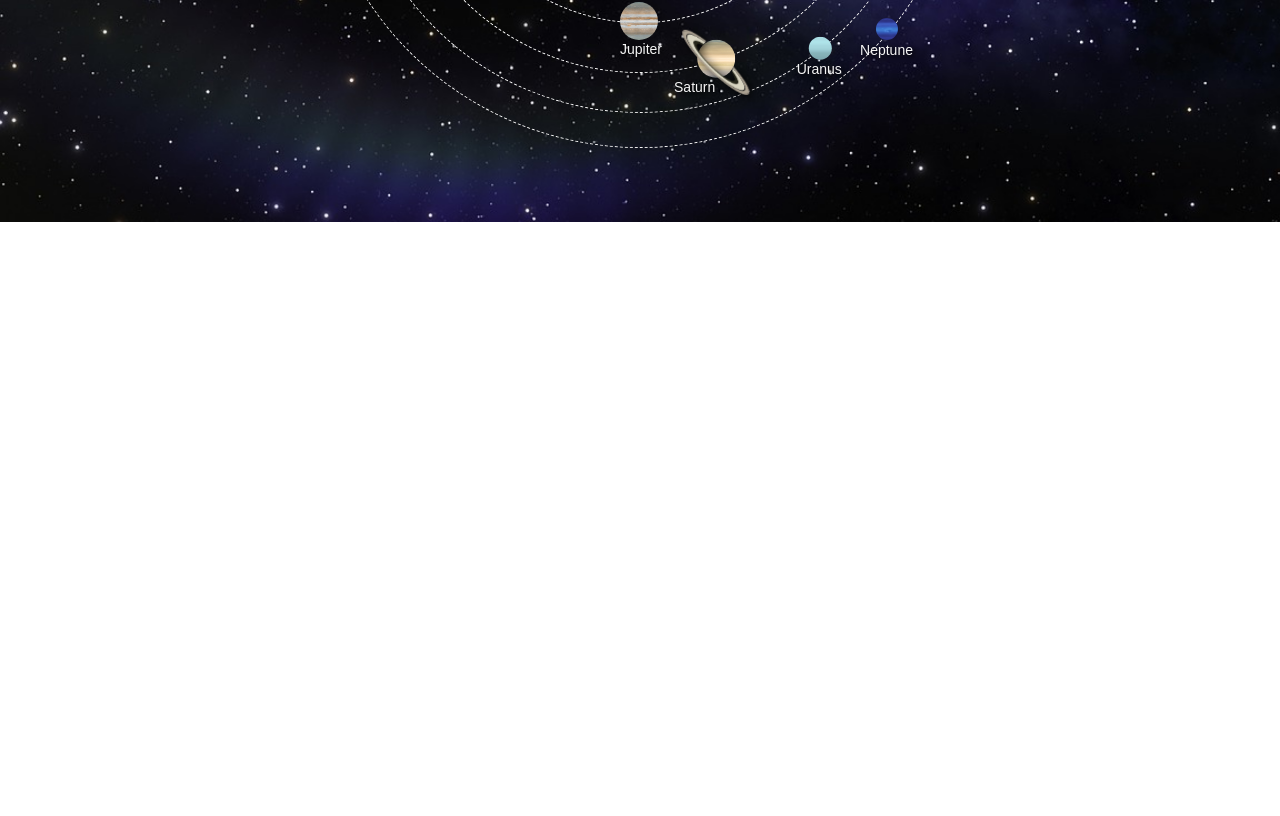
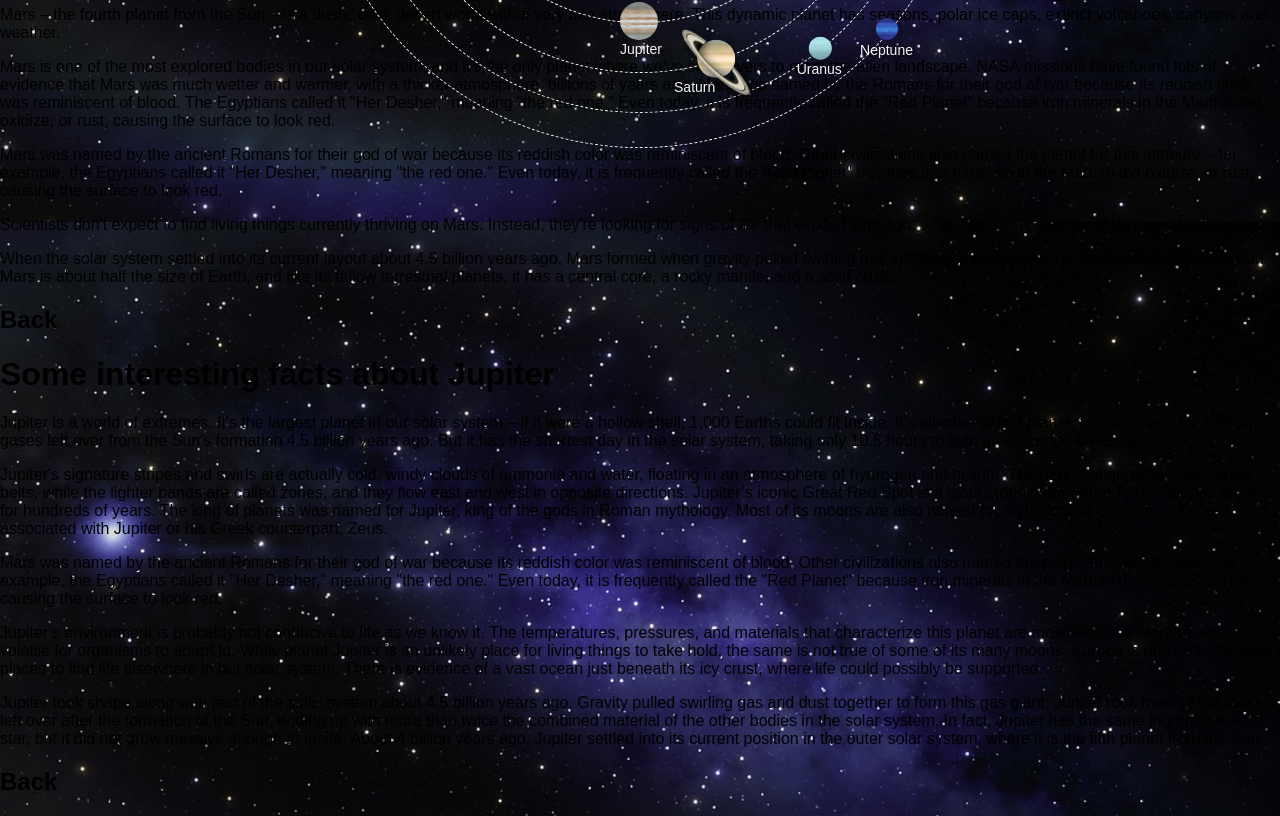
Before and after one commit to Kitsune1904/HTML_9, a plain HTML site: page index.html in a window 1280 px wide. Shown: the part 578-1394 px from the top of the page. Before the commit the page ends 800 px from the top, so only its background shows below. Drawn offline with Linux system fonts and the light colour scheme.

Commit message:
add planet info

```diff
--- a/css/solar_system_styles.scss
+++ b/css/solar_system_styles.scss
@@ -389,8 +389,4 @@ body {
 .uranus:hover p,
 .neptune:hover p {
     transform: scale(1.5);
-    -webkit-animation-play-state:paused;
-    -moz-animation-play-state:paused;
-    -o-animation-play-state:paused;
-    animation-play-state: paused;
 }
--- a/index.html
+++ b/index.html
@@ -188,22 +188,131 @@
           to the human eye.
         </p>
         <p>
-          Coral reefs are Earth’s largest living structure. Coral reefs are not only beautiful natural wonders, but also the largest living structure on Earth. These underwater ecosystems are made up of colonies of tiny animals called coral polyps, which build calcium carbonate skeletons that accumulate over time and form the complex structures we know as coral reefs. Coral reefs are incredibly diverse and play a vital role in the ocean ecosystem, providing habitat and protection for many species, and acting as a natural barrier that helps to protect coastlines from storms and erosion.
+          Coral reefs are Earth’s largest living structure. Coral reefs are not
+          only beautiful natural wonders, but also the largest living structure
+          on Earth. These underwater ecosystems are made up of colonies of tiny
+          animals called coral polyps, which build calcium carbonate skeletons
+          that accumulate over time and form the complex structures we know as
+          coral reefs. Coral reefs are incredibly diverse and play a vital role
+          in the ocean ecosystem, providing habitat and protection for many
+          species, and acting as a natural barrier that helps to protect
+          coastlines from storms and erosion.
         </p>
         <p>
-          Antarctica is home to the largest ice sheet on Earth. More than six times as large as Greenland, Antarctica is the southernmost continent and is the coldest and windiest place on Earth – with temperatures that can drop as low as -89.2°C and winds that can exceed 320 km per hour. Antarctica is home to the largest ice sheet on Earth, containing a staggering 30 million cubic kilometres of ice. This represents an incredible 70% of Earth's freshwater and 90% of its ice. As a result, changes to the Antarctic ice sheet can have significant implications for global sea levels and ocean currents.
+          Antarctica is home to the largest ice sheet on Earth. More than six
+          times as large as Greenland, Antarctica is the southernmost continent
+          and is the coldest and windiest place on Earth – with temperatures
+          that can drop as low as -89.2°C and winds that can exceed 320 km per
+          hour. Antarctica is home to the largest ice sheet on Earth, containing
+          a staggering 30 million cubic kilometres of ice. This represents an
+          incredible 70% of Earth's freshwater and 90% of its ice. As a result,
+          changes to the Antarctic ice sheet can have significant implications
+          for global sea levels and ocean currents.
         </p>
         <p>
-          The Moon is drifting away from Earth. You read that correctly! The Moon is gradually drifting away from Earth at a rate of approximately 4 cm per year. This phenomenon is caused by the Moon pulling on Earth’s oceans creating tidal forces that produce a bulge of water on the side of Earth facing the Moon.
+          The Moon is drifting away from Earth. You read that correctly! The
+          Moon is gradually drifting away from Earth at a rate of approximately
+          4 cm per year. This phenomenon is caused by the Moon pulling on
+          Earth’s oceans creating tidal forces that produce a bulge of water on
+          the side of Earth facing the Moon.
+        </p>
+        <h2 class="back" id="backEarth">Back</h2>
+      </div>
+    </div>
+    <div class="mars-info" id="marsInfo">
+      <div>
+        <h1>Some interesting facts about Mars</h1>
+        <p>
+          Mars – the fourth planet from the Sun – is a dusty, cold, desert world
+          with a very thin atmosphere. This dynamic planet has seasons, polar
+          ice caps, extinct volcanoes, canyons and weather.
         </p>
         <p>
-          Venus orbits the Sun from an average distance of 67 million miles (108
-          million kilometers), or 0.72 astronomical units. One astronomical unit
-          (abbreviated as AU), is the distance from the Sun to Earth. From this
-          distance, it takes sunlight about six minutes to travel from the Sun
-          to Venus.
+          Mars is one of the most explored bodies in our solar system, and it's
+          the only planet where we've sent rovers to roam the alien landscape.
+          NASA missions have found lots of evidence that Mars was much wetter
+          and warmer, with a thicker atmosphere, billions of years ago. Mars was
+          named by the Romans for their god of war because its reddish color was
+          reminiscent of blood. The Egyptians called it "Her Desher," meaning
+          "the red one." Even today, it is frequently called the "Red Planet"
+          because iron minerals in the Martian dirt oxidize, or rust, causing
+          the surface to look red.
         </p>
-        <h2 class="back" id="backEarth">Back</h2>
+        <p>
+          Mars was named by the ancient Romans for their god of war because its
+          reddish color was reminiscent of blood. Other civilizations also named
+          the planet for this attribute – for example, the Egyptians called it
+          "Her Desher," meaning "the red one." Even today, it is frequently
+          called the "Red Planet" because iron minerals in the Martian dirt
+          oxidize, or rust, causing the surface to look red.
+        </p>
+        <p>
+          Scientists don't expect to find living things currently thriving on
+          Mars. Instead, they're looking for signs of life that existed long
+          ago, when Mars was warmer and covered with water.
+        </p>
+        <p>
+          When the solar system settled into its current layout about 4.5
+          billion years ago, Mars formed when gravity pulled swirling gas and
+          dust in to become the fourth planet from the Sun. Mars is about half
+          the size of Earth, and like its fellow terrestrial planets, it has a
+          central core, a rocky mantle, and a solid crust.
+        </p>
+        <h2 class="back" id="backMars">Back</h2>
+      </div>
+    </div>
+    <div class="jupiter-info" id="jupiterInfo">
+      <div>
+        <h1>Some interesting facts about Jupiter</h1>
+        <p>
+          Jupiter is a world of extremes. It's the largest planet in our solar
+          system – if it were a hollow shell, 1,000 Earths could fit inside.
+          It's also the oldest planet, forming from the dust and gases left over
+          from the Sun's formation 4.5 billion years ago. But it has the
+          shortest day in the solar system, taking only 10.5 hours to spin
+          around once on its axis.
+        </p>
+        <p>
+          Jupiter's signature stripes and swirls are actually cold, windy clouds
+          of ammonia and water, floating in an atmosphere of hydrogen and
+          helium. The dark orange stripes are called belts, while the lighter
+          bands are called zones, and they flow east and west in opposite
+          directions. Jupiter’s iconic Great Red Spot is a giant storm bigger
+          than Earth that has raged for hundreds of years. The king of planets
+          was named for Jupiter, king of the gods in Roman mythology. Most of
+          its moons are also named for mythological characters, figures
+          associated with Jupiter or his Greek counterpart, Zeus.
+        </p>
+        <p>
+          Mars was named by the ancient Romans for their god of war because its
+          reddish color was reminiscent of blood. Other civilizations also named
+          the planet for this attribute – for example, the Egyptians called it
+          "Her Desher," meaning "the red one." Even today, it is frequently
+          called the "Red Planet" because iron minerals in the Martian dirt
+          oxidize, or rust, causing the surface to look red.
+        </p>
+        <p>
+          Jupiter’s environment is probably not conducive to life as we know it.
+          The temperatures, pressures, and materials that characterize this
+          planet are most likely too extreme and volatile for organisms to adapt
+          to. While planet Jupiter is an unlikely place for living things to
+          take hold, the same is not true of some of its many moons. Europa is
+          one of the likeliest places to find life elsewhere in our solar
+          system. There is evidence of a vast ocean just beneath its icy crust,
+          where life could possibly be supported.
+        </p>
+        <p>
+          Jupiter took shape along with rest of the solar system about 4.5
+          billion years ago. Gravity pulled swirling gas and dust together to
+          form this gas giant. Jupiter took most of the mass left over after the
+          formation of the Sun, ending up with more than twice the combined
+          material of the other bodies in the solar system. In fact, Jupiter has
+          the same ingredients as a star, but it did not grow massive enough to
+          ignite. About 4 billion years ago, Jupiter settled into its current
+          position in the outer solar system, where it is the fifth planet from
+          the Sun.
+        </p>
+        <h2 class="back" id="backJupiter">Back</h2>
       </div>
     </div>
     <script src="./script.js"></script>
```
Also changed, not shown: css/solar_system_styles.css, 1 other file.
